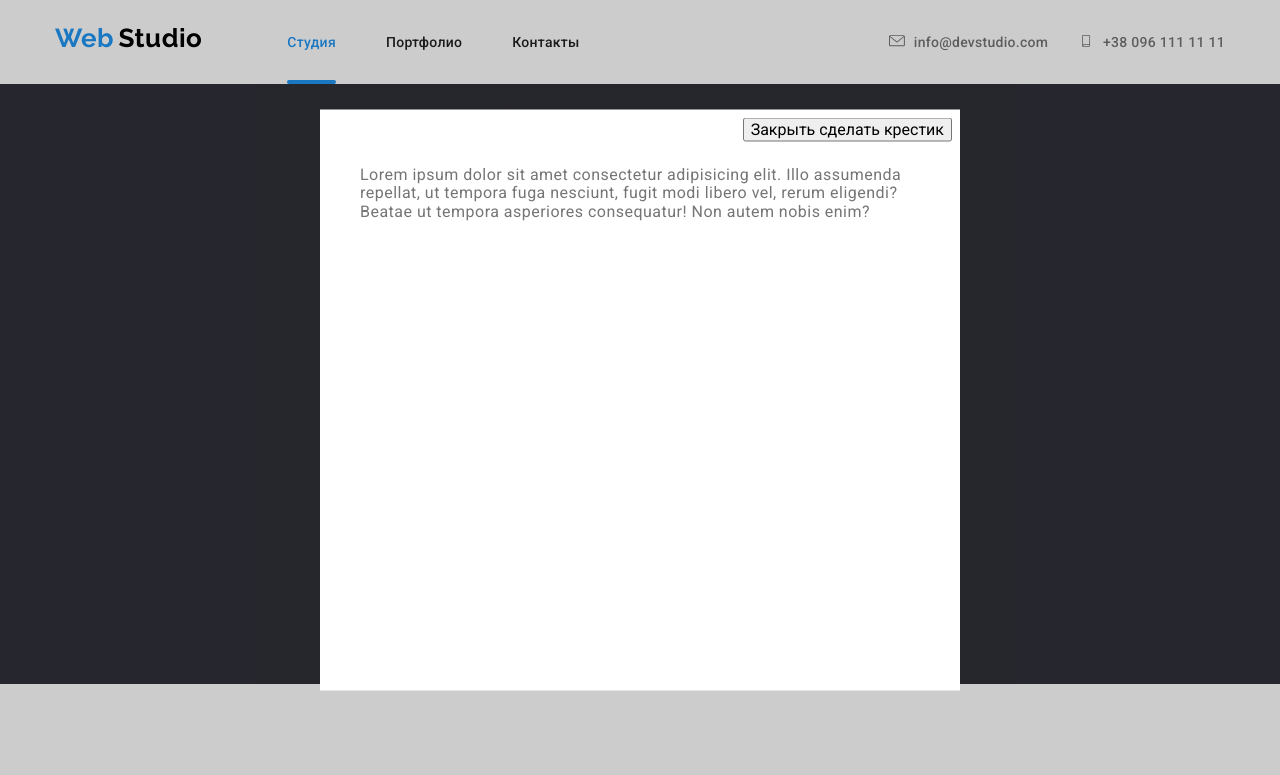
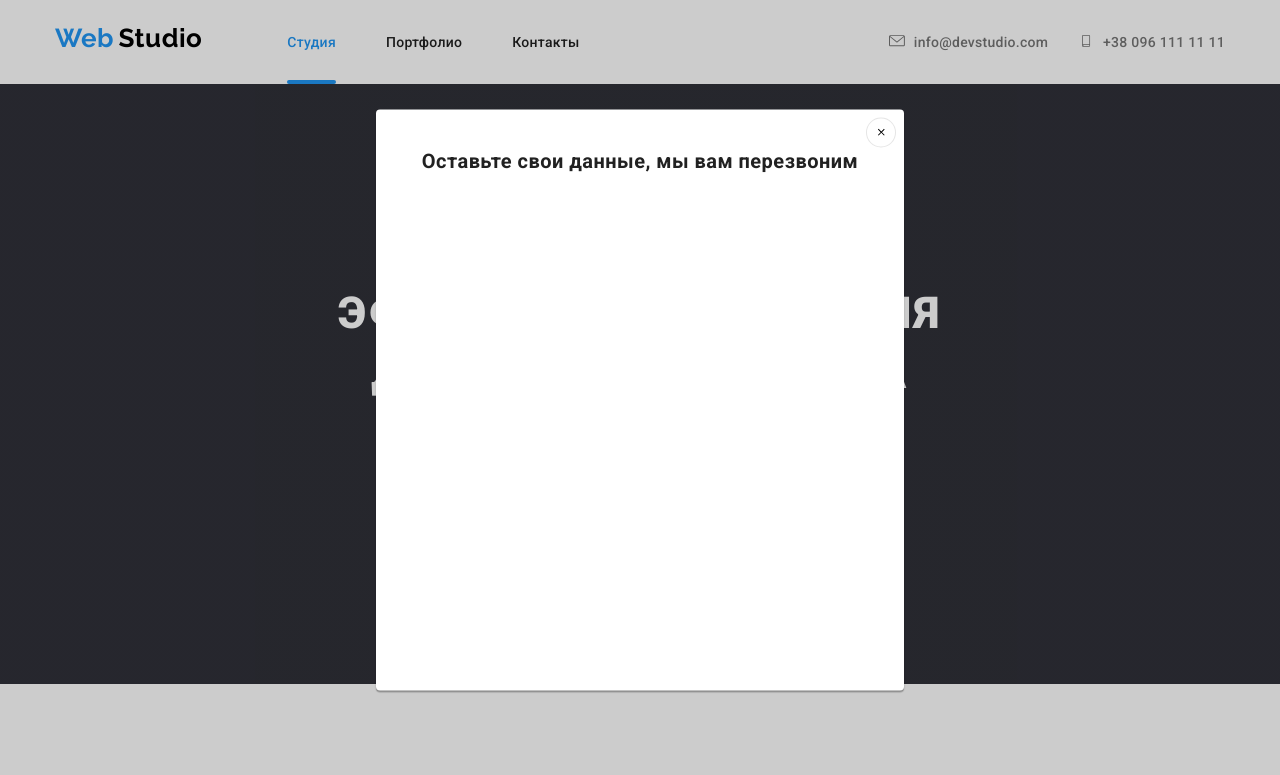
Before and after one commit to AlexSyrov/goit-markup-hw-06, a plain HTML site: page index.html in a window 1280 px wide. Both pictures are taken after a click on the button "Заказать услугу". Shown: the top 775 px of the page. Drawn offline with nearby package versions, Linux system fonts and the light colour scheme.

Commit message:
0.7.2
Сделал кнопку закрытия и переделал заголовок в модалке

```diff
--- a/css/styles.css
+++ b/css/styles.css
@@ -274,10 +274,36 @@ a {
   pointer-events: none;
 }
 
+.modal-title {
+  display: block;
+  font-style: normal;
+  font-weight: bold;
+  font-size: 20px;
+  line-height: 23px;
+  text-align: center;
+  color: var(--title-text-color);
+}
+
 .button-close {
   position: absolute;
   right: 8px;
   top: 8px;
+  padding: 0;
+  width: 30px;
+  height: 30px;
+  border-radius: 50%;
+  background-color: var(--white-color);
+  border: 1px solid rgba(0, 0, 0, 0.1);
+}
+
+.close {
+  position: absolute;
+  width: 11px;
+  height: 11px;
+  margin: 0px;
+  top: 50%;
+  left: 50%;
+  transform: translate(-50%, -50%);
 }
 
 .modal {
@@ -291,6 +317,9 @@ a {
   padding: 40px;
 
   background-color: var(--white-color);
+  box-shadow: 0px 2px 1px rgba(0, 0, 0, 0.2), 0px 1px 1px rgba(0, 0, 0, 0.14),
+    0px 1px 3px rgba(0, 0, 0, 0.12);
+  border-radius: 4px;
 }
 
 .list {
--- a/index.html
+++ b/index.html
@@ -17,14 +17,11 @@
   <body>
     <div class="backdrop is-hidden" data-modal>
       <div class="modal">
-        <p>
-          Lorem ipsum dolor sit amet consectetur adipisicing elit. Illo
-          assumenda repellat, ut tempora fuga nesciunt, fugit modi libero vel,
-          rerum eligendi? Beatae ut tempora asperiores consequatur! Non autem
-          nobis enim?
-        </p>
+        <b class="modal-title">Оставьте свои данные, мы вам перезвоним</b>
         <button class="button-close" data-modal-close>
-          Закрыть сделать крестик
+          <svg class="close">
+            <use href="./images/webstudio.svg#icon-close-black-18dp"></use>
+          </svg>
         </button>
       </div>
     </div>
```
